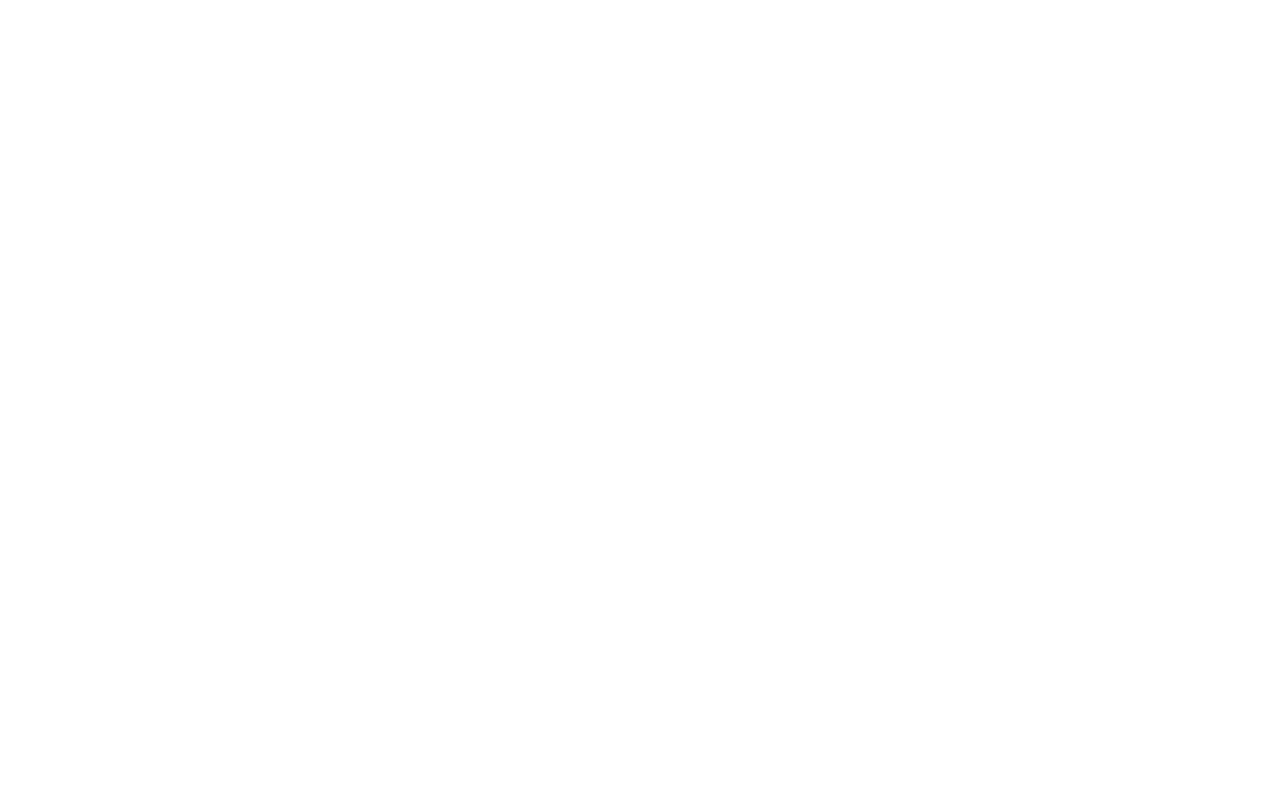
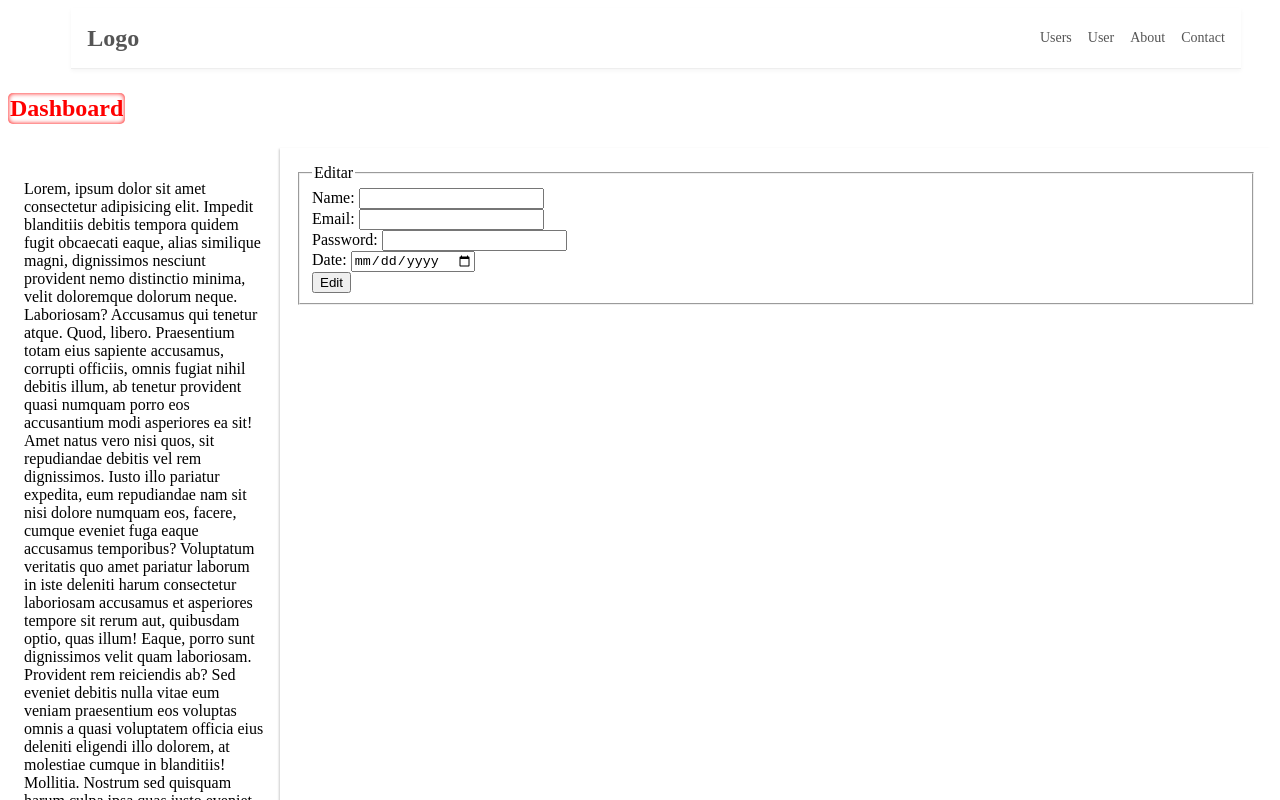
Before and after one commit to Angel-cuba/Ang-nav-form-routes, an Angular app: page /dashboard/user in a window 1280 px wide. Before the commit this address led to /. Shown: the top 800 px of the page. Built offline with nearby package versions, Linux system fonts and the light colour scheme.

Commit message:
Summary:
- Add new user route used to show the form.
- Create user interface.
-Implement form methods and methods in the ts file.

```diff
--- a/src/app/app.routes.ts
+++ b/src/app/app.routes.ts
@@ -14,6 +14,14 @@
         loadComponent() {
           return import('./components/users/users/users.component').then(
             (m) => m.UsersComponent
+          );
+        },
+      },
+            {
+        path: 'user',
+        loadComponent() {
+          return import('./components/users/user/user.component').then(
+            (m) => m.UserComponent
           );
         },
       },
--- a/src/app/components/users/user/user.component.html
+++ b/src/app/components/users/user/user.component.html
@@ -1 +1,26 @@
-<p>user works!</p>
+<section>
+  <fieldset>
+    <legend>Editar</legend>
+    <form action="" method="post" (ngSubmit)="saveUser()" [formGroup]="form">
+      <div class="campo">
+        <label for="name">Name: </label>
+        <input type="text" id="name" name="name" formControlName="name">
+      </div>
+      <div class="campo">
+        <label for="email">Email: </label>
+        <input type="email" id="email" name="email" formControlName="email">
+      </div>
+      <div class="campo">
+        <label for="password">Password: </label>
+        <input type="text" id="password" name="password" formControlName="password">
+      </div>
+      <div class="campo">
+        <label for="date">Date: </label>
+        <input type="date" id="date" name="date" formControlName="date">
+      </div>
+      <div class="campo">
+        <input type="submit" value="Edit" id="edit">
+      </div>
+    </form>
+  </fieldset>
+</section>
--- a/src/app/components/users/user/user.component.ts
+++ b/src/app/components/users/user/user.component.ts
@@ -1,12 +1,37 @@
 import { Component } from '@angular/core';
+import { User } from '../../../../interfaces/interfaces';
+import {
+  FormBuilder,
+  FormGroup,
+  FormsModule,
+  ReactiveFormsModule,
+} from '@angular/forms';
 
 @Component({
   selector: 'app-user',
   standalone: true,
-  imports: [],
+  imports: [FormsModule, ReactiveFormsModule],
   templateUrl: './user.component.html',
-  styleUrl: './user.component.scss'
+  styleUrl: './user.component.scss',
 })
 export class UserComponent {
+  public user: User = {
+    id: 0,
+    name: '',
+    email: '',
+    password: '',
+    date: '',
+  };
 
+  public form: FormGroup = this.formBuilder.group({
+    name: '',
+    email: '',
+    password: '',
+    date: '',
+  });
+
+  constructor(private formBuilder: FormBuilder) {}
+  saveUser() {
+    console.log('Take your user: ', this.form.value);
+  }
 }
--- /dev/null
+++ b/src/interfaces/interfaces.ts
@@ -0,0 +1,7 @@
+export interface User{
+  id: number;
+  name: string;
+  email: string;
+  password: string;
+  date: string;
+}
```
